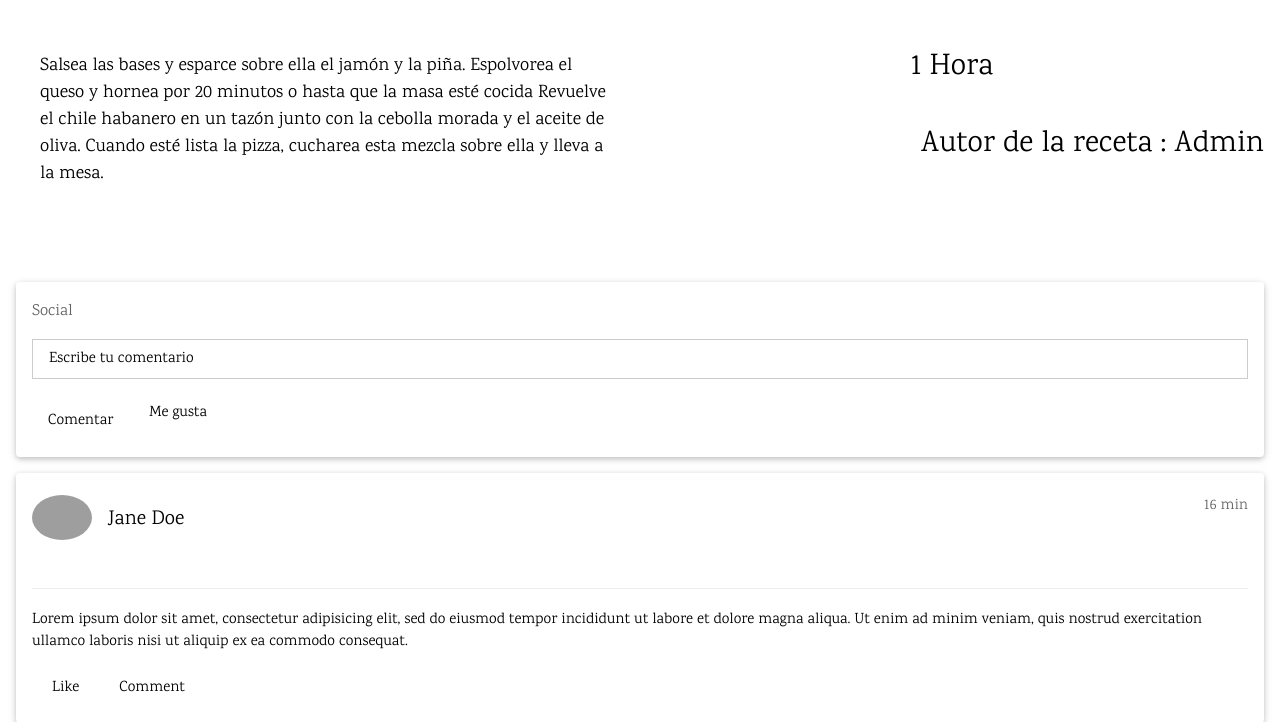
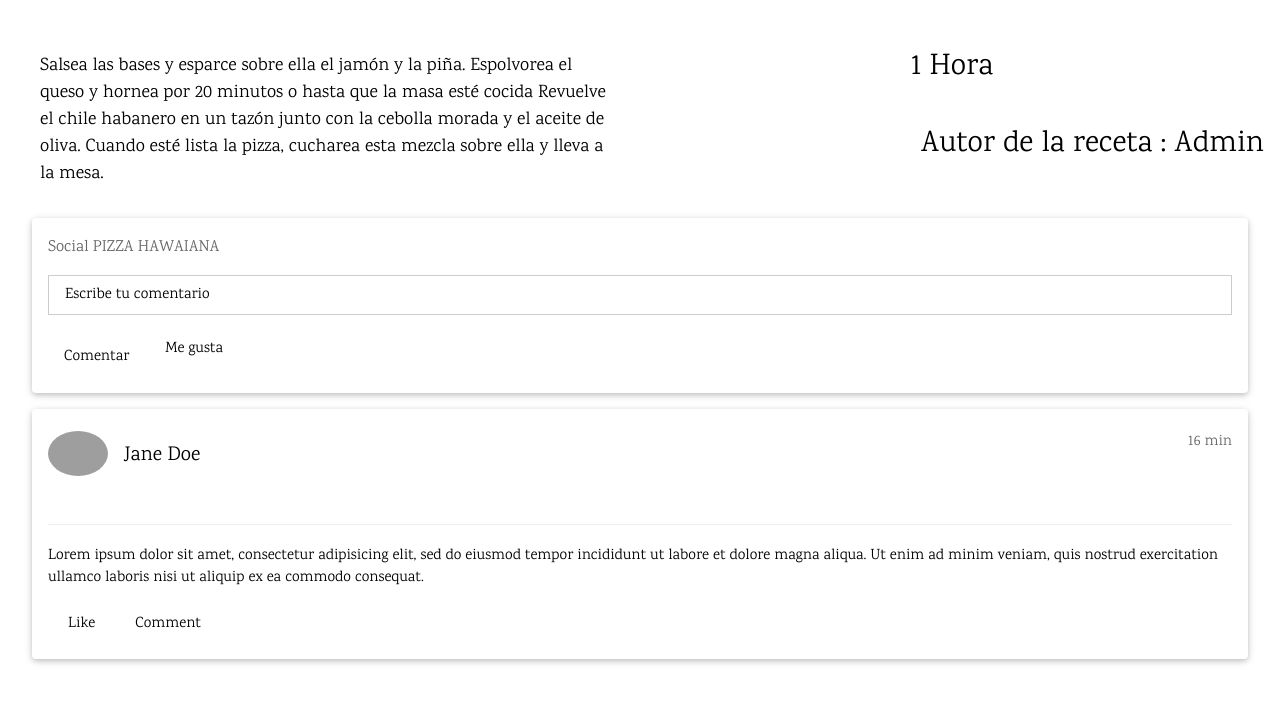
Before and after one commit to JonatanGonzalez0/CUK, a Flask app: page /Inicio in a window 1280 px wide. Shown: the part 1434-2156 px from the top of the page. Run offline with Flask 2, Linux system fonts and the light colour scheme; the visitor is signed in with stand-in values (Sample User, id 1); grey boxes are pictures that could not be loaded.

Commit message:
Update HomeLoged.html

```diff
--- a/templates/HomeLoged.html
+++ b/templates/HomeLoged.html
@@ -75,13 +75,12 @@
                 <h2 class="w3-center" class="w3-large">{{receta.tiempo}}</h2>
             </div>
             <h2 class="w3-right"> Autor de la receta : {{receta.autor}}</h2>
-        </div>
 
             <div class="w3-row-padding">
                 <div class="w3-col m12">
                     <div class="w3-card w3-round w3-white">
                         <div class="w3-container w3-padding">
-                        <h6 class="w3-opacity">Social</h6>
+                            <h6 class="w3-opacity">Social {{receta.titulo}}</h6>
                             <p contenteditable="true" class="w3-border w3-padding">Escribe tu comentario</p>
                             <button type="button" class="w3-button w3-theme"><i class="fa fa-pencil"></i> Comentar</button>
                             <button type="button" class="w3-button w3-theme-d1 w3-margin-bottom"><i class="fa fa-thumbs-up"></i> Me gusta</button>
@@ -99,6 +98,9 @@
                 <button type="button" class="w3-button w3-theme-d1 w3-margin-bottom"><i class="fa fa-thumbs-up"></i>  Like</button>
                 <button type="button" class="w3-button w3-theme-d2 w3-margin-bottom"><i class="fa fa-comment"></i>  Comment</button>
             </div>
+        </div>
+
+
 
     </div>
     {% endfor %}
```
Lines whose indentation alone changed are shown as unchanged.
